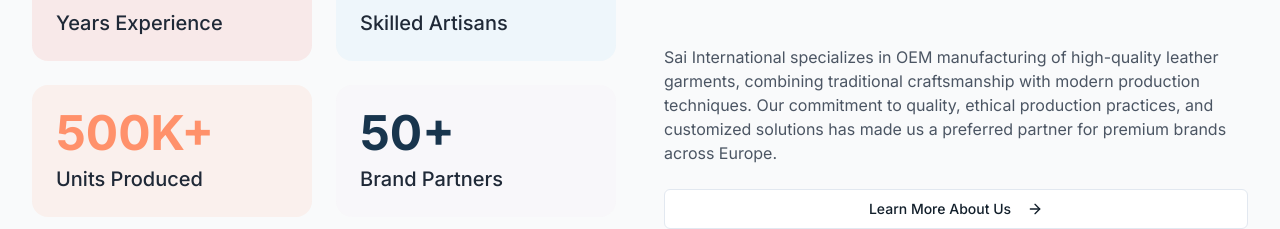
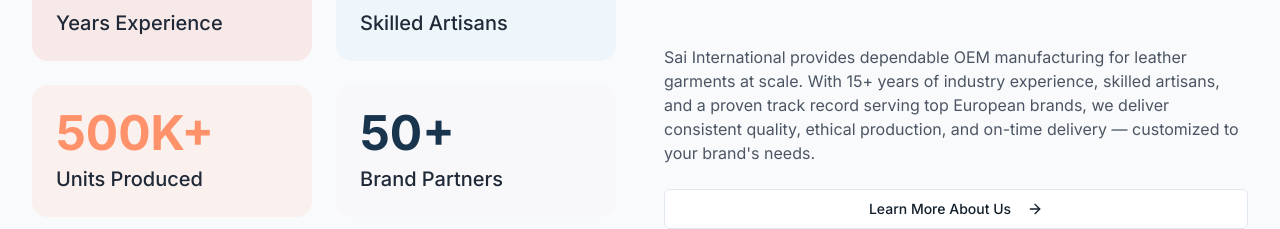
Before and after one commit to charenk/sai-leather-canada-usa, a React (Vite) app: page / in a window 1280 px wide. Shown: the part 829-1058 px from the top of the page. Built offline with nearby package versions, Linux system fonts and the light colour scheme.

Commit message:
Update about section text
Update the text in the about section to the new provided text.

```diff
--- a/src/pages/Index.tsx
+++ b/src/pages/Index.tsx
@@ -1,4 +1,3 @@
-
 import React, { useEffect } from 'react';
 import { Button } from '@/components/ui/button';
 import { ArrowRight } from 'lucide-react';
@@ -75,7 +74,7 @@ const Index = () => {
             <div className="w-full md:w-1/2 animate-on-scroll order-1 md:order-2">
               <SectionHeading title="From European Excellence to North American Markets" />
               <p className="mb-6 text-gray-600">
-                Sai International specializes in OEM manufacturing of high-quality leather garments, combining traditional craftsmanship with modern production techniques. Our commitment to quality, ethical production practices, and customized solutions has made us a preferred partner for premium brands across Europe.
+                Sai International provides dependable OEM manufacturing for leather garments at scale. With 15+ years of industry experience, skilled artisans, and a proven track record serving top European brands, we deliver consistent quality, ethical production, and on-time delivery — customized to your brand's needs.
               </p>
               <Button asChild variant="outline" className="mt-4 flex items-center">
                 <Link to="/about">
```
